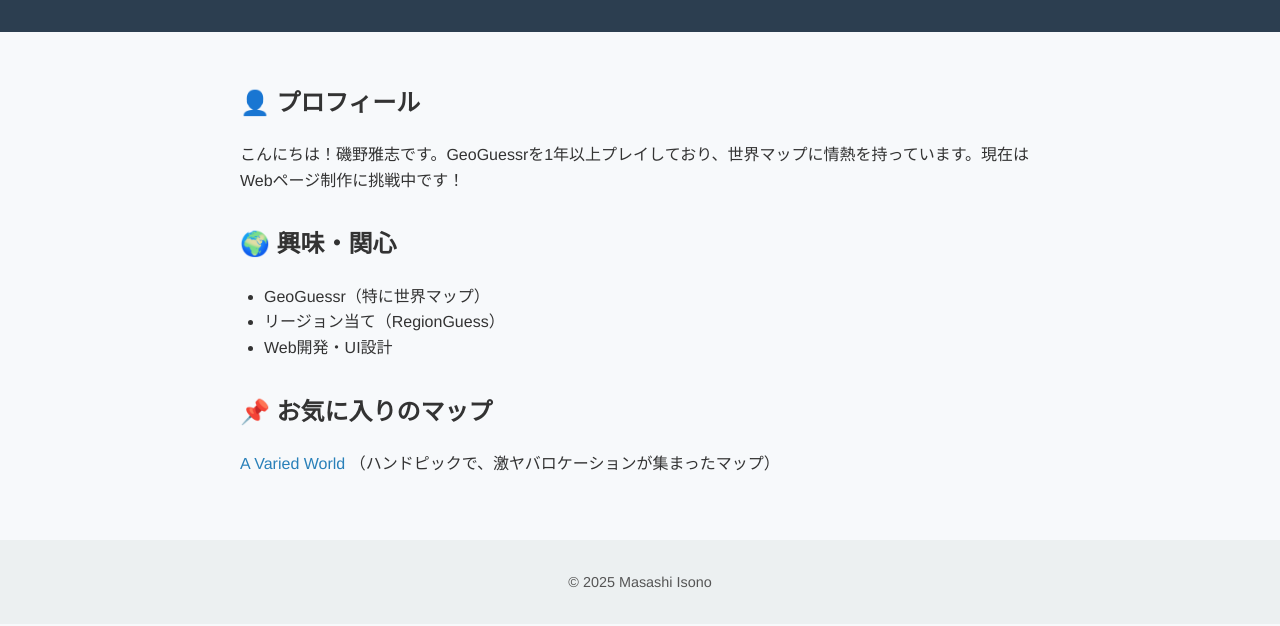
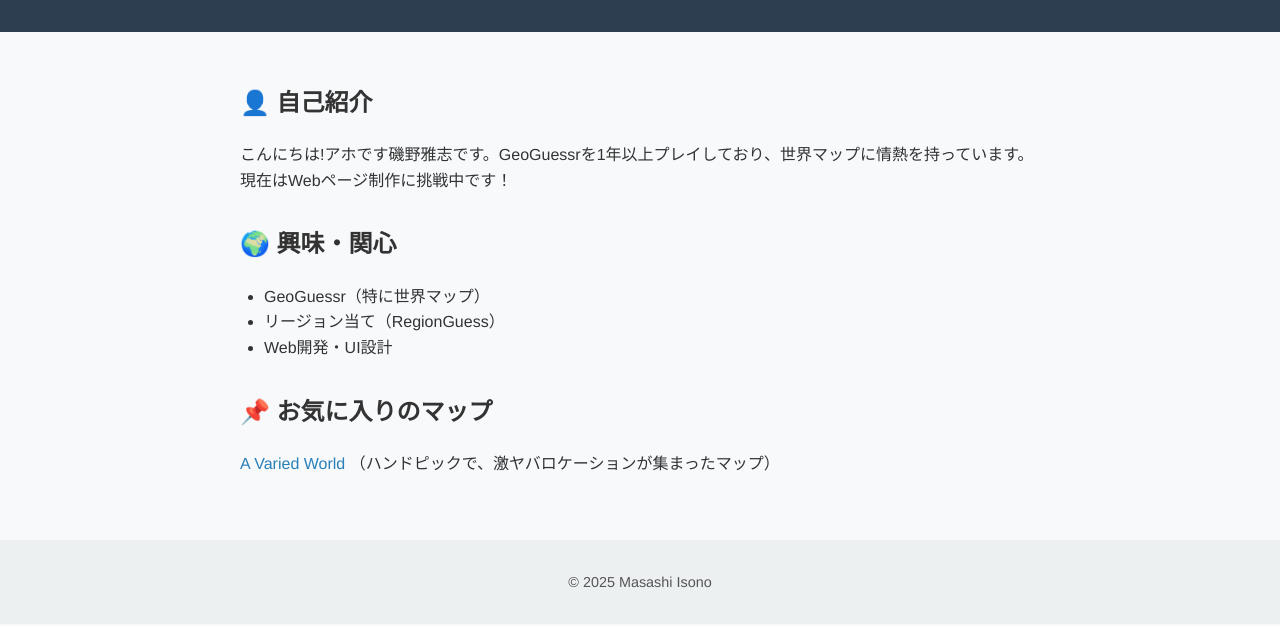
Before and after one commit to masashi-0802/web_geo, a plain HTML site: page index.html in a window 1280 px wide. Shown: the part 110-736 px from the top of the page. Drawn offline with Linux system fonts and the light colour scheme.

Commit message:
trigger rebuild

```diff
--- a/index.html
+++ b/index.html
@@ -13,8 +13,8 @@
 
   <main>
     <section class="profile">
-      <h2>👤 プロフィール</h2>
-      <p>こんにちは！磯野雅志です。GeoGuessrを1年以上プレイしており、世界マップに情熱を持っています。現在はWebページ制作に挑戦中です！</p>
+      <h2>👤 自己紹介</h2>
+      <p>こんにちは!アホです磯野雅志です。GeoGuessrを1年以上プレイしており、世界マップに情熱を持っています。現在はWebページ制作に挑戦中です！</p>
     </section>
 
     <section class="interests">
```
